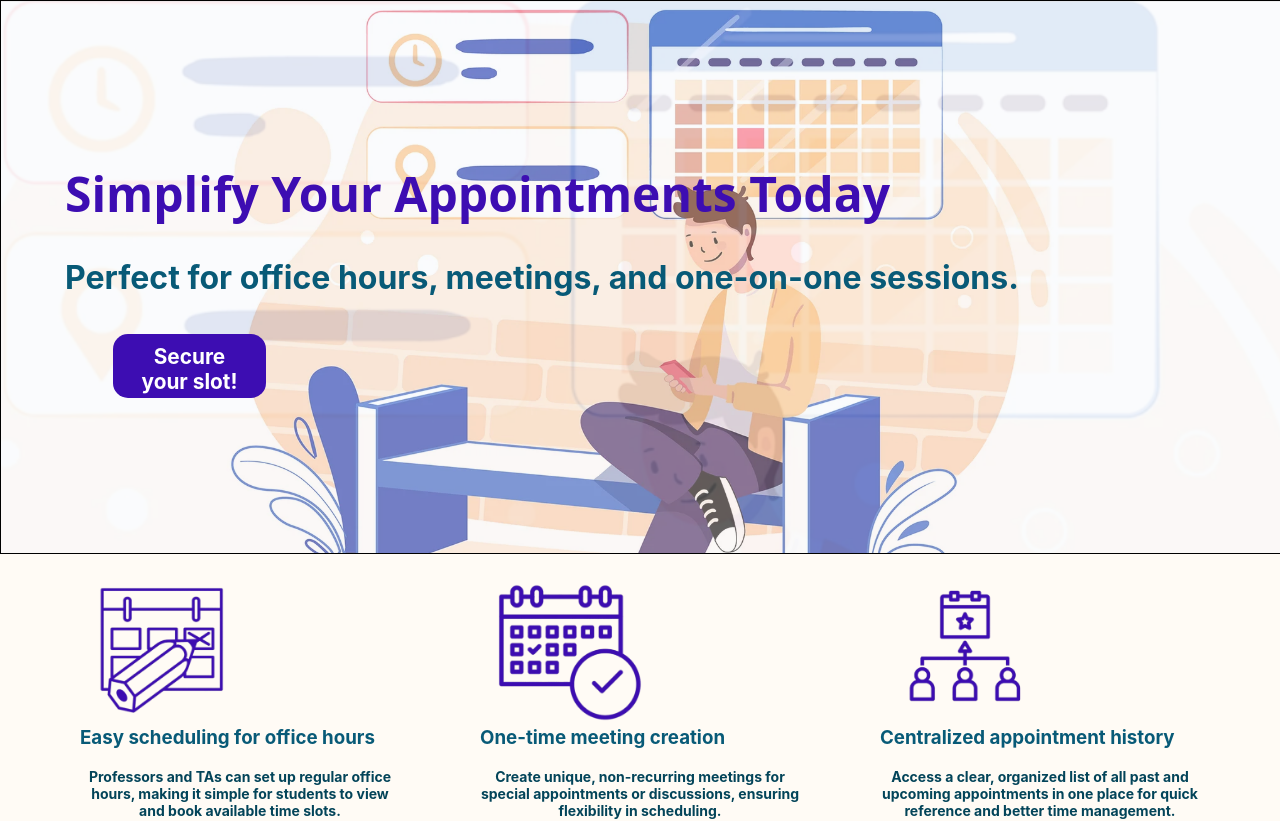
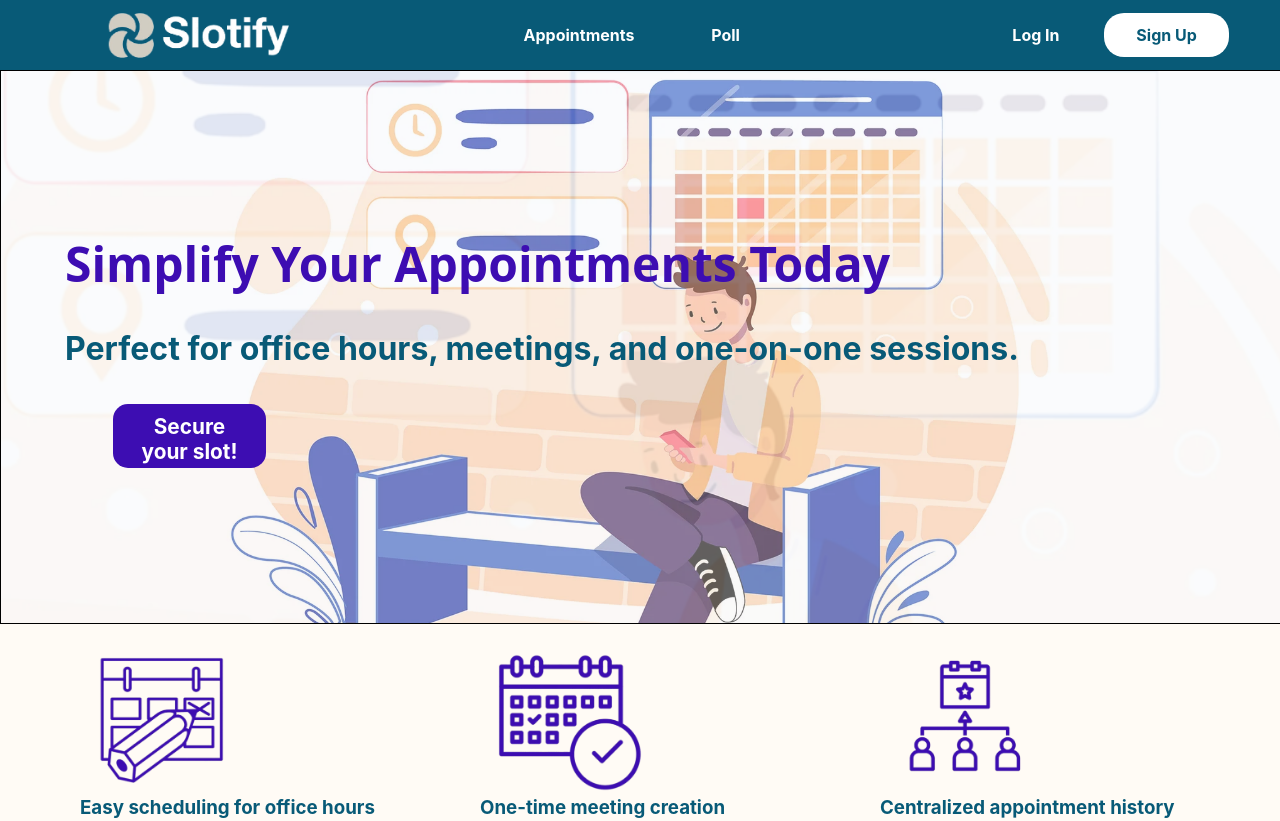
Before and after one commit to abrarfuad27/Slotify, a React (Create React App) app in the folder frontend/: page /landing in a window 1280 px wide. Shown: the top 821 px of the page. Built offline with nearby package versions, Linux system fonts and the light colour scheme.

Commit message:
Fixed both navbars styling for desktop view

```diff
--- a/frontend/src/components/navbarMember.jsx
+++ b/frontend/src/components/navbarMember.jsx
@@ -5,18 +5,33 @@ import slotifyLogo from '../assets/slotify-logo.png';
 
 const NavBarMember = () => {
   return (
-    <nav className="navbar">
+    <nav className="navbar-member">
       <div className="logo">
         <img src={slotifyLogo} alt="Slotify Logo" className="logo"/>
       </div>
       <ul className="nav-links">
-        <li><Link to="/">Home</Link></li>
-        <li><Link to="/appointments">Appointments</Link></li>
-        <li><Link to="/poll">Poll</Link></li>
+        <li><Link to="/memberDashboard">Home</Link></li>
+        <li className="dropdown">
+          <Link to="/appointments">Appointments</Link>
+          <ul className="dropdown-menu">
+            <li><Link to="/appointments">Book Appointment</Link></li>
+            <li><Link to="/create-appointment">Create Appointment</Link></li>
+          </ul>
+        </li>
+        <li className="dropdown">
+          <Link to="/poll">Poll</Link>
+          <ul className="dropdown-menu">
+            <li><Link to="/create-poll">Create Poll</Link></li>
+            <li><Link to="/poll">Access Poll</Link></li>
+            <li><Link to="/poll-results">See Poll Results</Link></li>
+          </ul>
+        </li>
         <li><Link to="/history">History</Link></li>
         <li><Link to="/requests">View Requests</Link></li>
       </ul>
-      <button className="logout-button">Log Out</button>
+      <Link to="/landing">
+        <button className="logout-button">Log Out</button>
+      </Link>
     </nav>
   );
 };
--- a/frontend/src/components/navbarUser.jsx
+++ b/frontend/src/components/navbarUser.jsx
@@ -1,17 +1,24 @@
-import React from 'react';
+import React, { useState } from 'react';
 import { Link } from 'react-router-dom';
 import '../style/navbarUser.css';
 import slotifyLogo from '../assets/slotify-logo.png';
 
 const NavBarUser = () => {
+
+  const [menuActive, setMenuActive] = useState(false);
+
+  const toggleMenu = () => {
+    setMenuActive(!menuActive);
+  };
+
   return (
-    <nav className="navbar">
+    <nav className="navbar-user">
       <div className="logo">
         <Link to="/">
             <img src={slotifyLogo} alt="Slotify Logo" className="logo"/>
         </Link>
       </div>
-      <ul className="nav-links">
+      <ul className={`nav-links ${menuActive ? 'active' : ''}`}>
         {/* Appointments Dropdown */}
         <li className="dropdown">
           <Link to="/appointments">Appointments</Link>
@@ -31,8 +38,8 @@ const NavBarUser = () => {
         </li>
       </ul>
       <div className="auth-buttons">
-        <Link to="/login" className="auth-button login-button">Log In</Link>
-        <Link to="/signup" className="auth-button signup-button">Sign Up</Link>
+        <Link to="/userLogin" className="auth-button login-button">Log In</Link>
+        <Link to="/userRegister" className="auth-button signup-button">Sign Up</Link>
       </div>
     </nav>
   );
--- a/frontend/src/pages/landing.jsx
+++ b/frontend/src/pages/landing.jsx
@@ -1,4 +1,6 @@
 import React from 'react';
+import NavBarUser from '../components/navbarUser';
+import Footer from '../components/footer';
 import schedule_icon from '../assets/schedule_icon.png';
 import meeting_icon from '../assets/meeting_icon.png';
 import appointment_icon from '../assets/appointment_icon.png';
@@ -10,7 +12,7 @@ const Landing = () => {
 
   return (
     <div className='landing'>
-        {/* hero section */}
+        <NavBarUser />
         <div className='hero'>
             <div className='hero-img'></div>
 
@@ -48,8 +50,7 @@ const Landing = () => {
             </div>
         </div>
 
-        {/* put footer  */}
-        <div className='footer-dummy'></div>
+        <Footer />
     </div>
   );
 };
--- a/frontend/src/style/landing.css
+++ b/frontend/src/style/landing.css
@@ -19,12 +19,6 @@ h3 {
 }
 h2, h3, p{
     font-family: 'Inter', sans-serif;
-}
-
-/* navbar */
-.nav-dummy {
-    height:11vh;
-    background-color: #085A77;
 }
 
 /* hero */
--- a/frontend/src/style/navbarMember.css
+++ b/frontend/src/style/navbarMember.css
@@ -1,4 +1,4 @@
-.navbar {
+.navbar-member {
   display: flex;
   justify-content: space-between;
   align-items: center;
@@ -7,37 +7,78 @@
   color: white;
 }
 
-  .logo {
+.navbar-member .logo {
   display: flex;
   align-items: center;
   width: 250px;
   height: auto;
 }
 
-  .logo img {
+.navbar-member .logo img {
   margin-right: 30px;
   margin-left: 50px;
   padding-top: 10px;
   padding-bottom: 10px;
 }
 
-  .nav-links {
+.navbar-member .nav-links {
   list-style: none;
   display: flex;
-    gap: 100px;
+  justify-content: center;
+  align-items: center;
 }
 
-  .nav-links a {
+.navbar-member .nav-links a {
   text-decoration: none;
   color: white;
   font-weight: bold;
 }
 
-  .nav-links a:hover {
+.navbar-member .nav-links a:hover {
   text-decoration: underline;
 }
 
-  .logout-button {
+.navbar-member .dropdown {
+  position: relative;
+}
+
+.navbar-member .dropdown-menu {
+  display: none;
+  position: absolute;
+  top: 5vh;
+  left: 0;
+  background-color: #FFFFFF;
+  color: #085A77;
+  padding: 0;
+  list-style: none;
+  border-radius: 5px;
+  box-shadow: 0px 4px 6px rgba(0, 0, 0, 0.1);
+  z-index: 1000;
+}
+
+.navbar-member .dropdown-menu li {
+  display: block;
+}
+
+.navbar-member .dropdown-menu li a {
+  display: block;
+  color: #085A77;
+  text-decoration: none;
+  white-space: nowrap;
+  padding: 1vh 2vw;
+  min-height: 4vh;
+  line-height: 4vh;
+}
+
+.navbar-member .dropdown-menu li a:hover {
+  background-color: #F0F0F0;
+}
+
+.navbar-member .dropdown:hover .dropdown-menu {
+  display: block;
+}
+
+.navbar-member .logout-button {
   background-color: #FFFFFF;
   color: #085A77;
   font-weight: bold;
@@ -45,8 +86,11 @@
   padding: 10px 20px;
   border-radius: 20px;
   cursor: pointer;
+  justify-content: center;
+  align-items: center;
+  margin-top: 0;
 }
 
-  .logout-button:hover {
+.navbar-member .logout-button:hover {
   background-color: #F0F0F0;
 }
--- a/frontend/src/style/navbarUser.css
+++ b/frontend/src/style/navbarUser.css
@@ -1,4 +1,4 @@
-.navbar {
+.navbar-user {
   display: flex;
   justify-content: space-between;
   align-items: center;
@@ -7,7 +7,7 @@
   padding: 1vh 4vw;
 }
 
-.logo {
+.navbar-user .logo {
   display: flex;
   align-items: center;
   width: 15vw;
@@ -15,41 +15,40 @@
   height: auto;
 }
 
-.logo img {
+.navbar-user .logo img {
   margin-right: 2vw;
   margin-left: 4vw;
   cursor: pointer;
   z-index: 1;
 }
 
-.nav-links {
+.navbar-user .nav-links {
   list-style: none;
   display: flex;
-  gap: 4vw;
   position: relative;
 }
 
-.nav-links a {
+.navbar-user .nav-links a {
   text-decoration: none;
   color: white;
   font-weight: bold;
-  padding: 3vh 2vw;
+  padding: 3vh 3vw;
   min-width: 12vw;
   text-align: center;
   border-radius: 5px;
   transition: background-color 0.3s ease;
 }
 
-.nav-links a:hover {
+.navbar-user .nav-links a:hover {
   text-decoration: none;
   background-color: #81B5D1;
 }
 
-.dropdown {
+.navbar-user .dropdown {
   position: relative;
 }
 
-.dropdown-menu {
+.navbar-user .dropdown-menu {
   display: none;
   position: absolute;
   top: 5vh;
@@ -63,11 +62,11 @@
   z-index: 1000;
 }
 
-.dropdown-menu li {
+.navbar-user .dropdown-menu li {
   display: block;
 }
 
-.dropdown-menu li a {
+.navbar-user .dropdown-menu li a {
   display: block;
   color: #085A77;
   text-decoration: none;
@@ -77,20 +76,20 @@
   line-height: 4vh;
 }
 
-.dropdown-menu li a:hover {
+.navbar-user .dropdown-menu li a:hover {
   background-color: #F0F0F0;
 }
 
-.dropdown:hover .dropdown-menu {
+.navbar-user .dropdown:hover .dropdown-menu {
   display: block;
 }
 
-.auth-buttons {
+.navbar-user .auth-buttons {
   display: flex;
   gap: 1vw;
 }
 
-.auth-button {
+.navbar-user .auth-button {
   text-decoration: none;
   padding: 1.5vh 2.5vw;
   border-radius: 20px;
@@ -101,18 +100,18 @@
   transition: background-color 0.3s ease;
 }
 
-.login-button {
+.navbar-user .login-button {
   text-decoration: none;
   color: white;
   font-weight: bold;
 }
 
-.login-button:hover {
+.navbar-user .login-button:hover {
   text-decoration: none;
   background-color: #81B5D1;
 }
 
-.signup-button {
+.navbar-user .signup-button {
   background-color: #FFFFFF;
   color: #085A77;
   font-weight: bold;
@@ -122,10 +121,31 @@
   cursor: pointer;
 }
 
-.signup-button:hover {
+.navbar-user .signup-button:hover {
   background-color: #F0F0F0;
 }
 
-body, html {
+.navbar-user body,
+.navbar-user html {
   overflow-x: hidden;
 }
+
+@media screen and (max-width: 800px) {
+  .navbar-user .nav-links {
+    display: none;
+    flex-direction: column;
+    width: 100%;
+    padding: 10px 0;
+    gap: 0;
+  }
+
+  .navbar-user .nav-links a {
+    padding: 2vh 4vw;
+    text-align: left;
+    min-width: 100%;
+  }
+
+  .navbar-user .nav-links.active {
+    display: flex;
+  }
+}
```
Also changed, not shown: 1 other file (tests, documents, lock files or other folders). Lines whose indentation alone changed are shown as unchanged.
